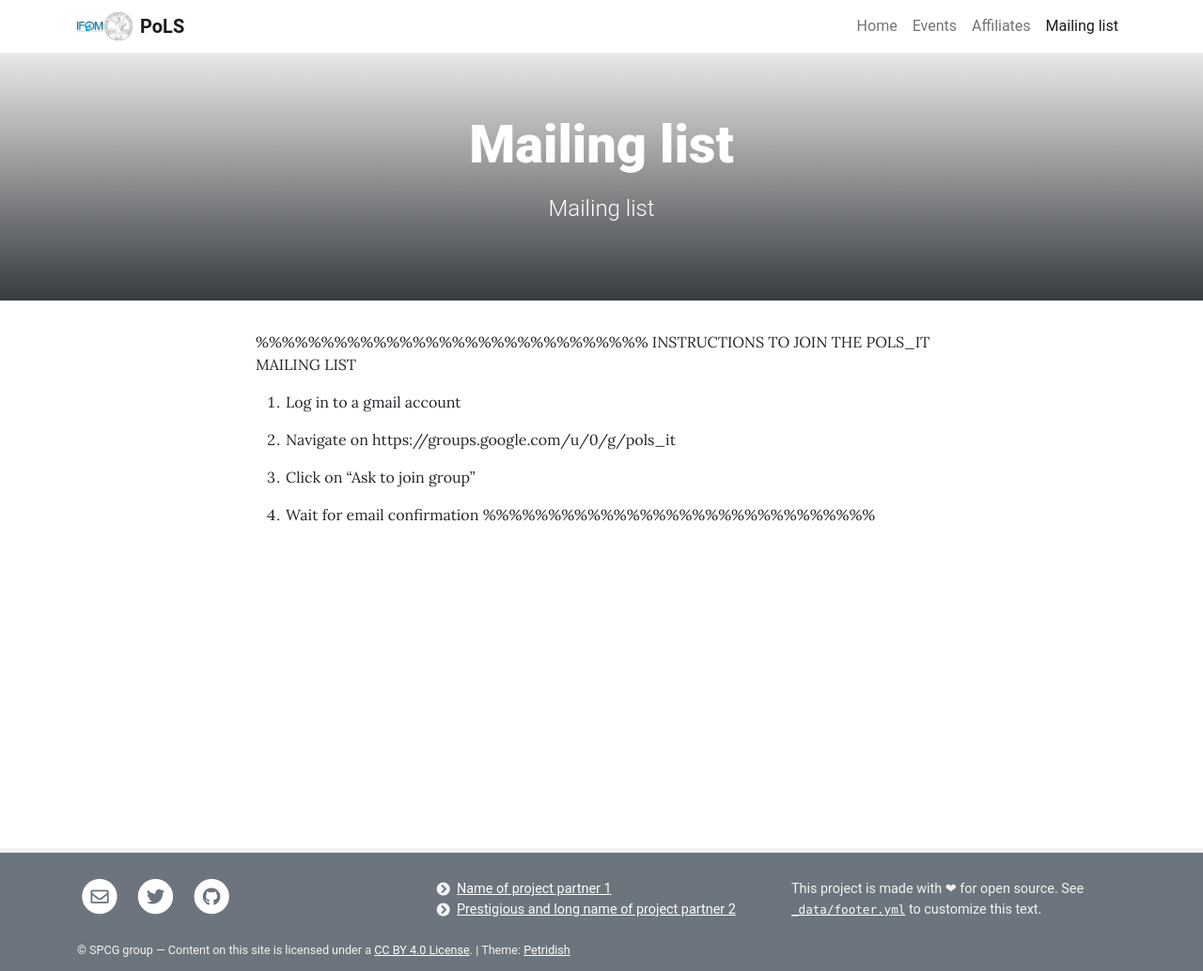
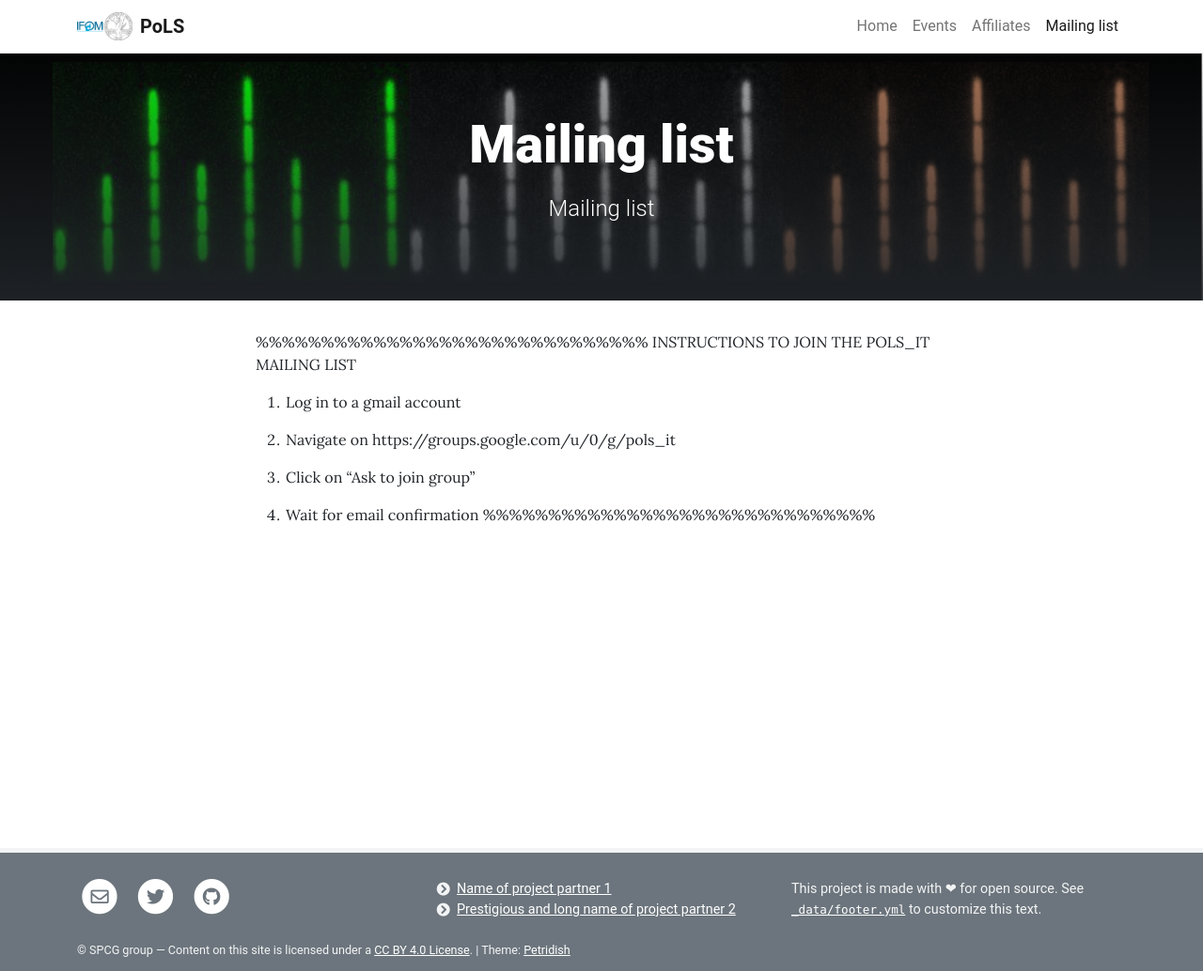
Before and after one commit to ilaria-iuliani/pols, a Jekyll site: the page built from pages/mailing%20list.md, in a window 1280 px wide. Shown: the whole page at 94% size. Built offline with Jekyll 4.4.1, drawn with Linux system fonts in a browser that asks for light colours.

Commit message:
Update mailing%20list.md

```diff
--- a/pages/mailing%20list.md
+++ b/pages/mailing%20list.md
@@ -1,7 +1,7 @@
 ---
 title: Mailing list
 description: Mailing list
-background: gwr.png
+background: /assets/theme/images/gwr.png
 permalink: /mailing%20list/
 ---
 
```
